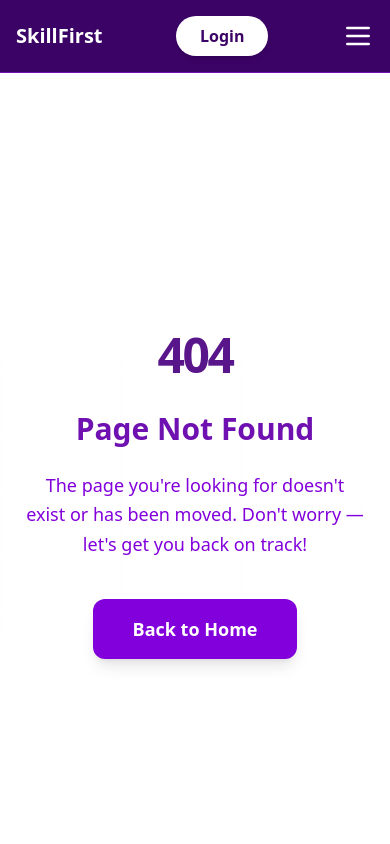
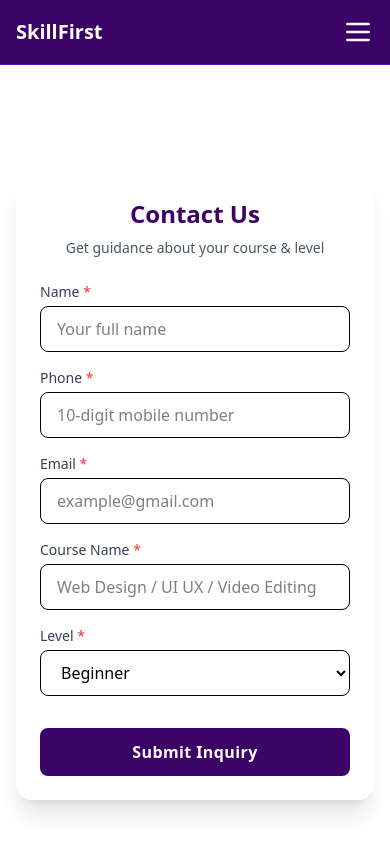
Before and after one commit to skillfirstacademy/SkillFirstFrontend, a React (Vite) app: page /contact in a window 390 px wide. Shown: the top 844 px of the page. Built offline with nearby package versions, Linux system fonts and the light colour scheme.

Commit message:
added navbar contact

```diff
--- a/src/App.jsx
+++ b/src/App.jsx
@@ -39,6 +39,7 @@ import MakeAdmin from "./Pages/admin/MakeAdmin";
 
 import AppToaster from "./Componnets/AppToaster";
 import "./App.css";
+import ContactForm from "./Pages/ContactForm";
 
 function App() {
   return (
@@ -53,6 +54,7 @@ function App() {
         <Route path="/courses" element={<CoursePage />} />
         <Route path="/login" element={<LoginPage />} />
         <Route path="/signup" element={<SignupPage />} />
+        <Route path="/contact" element={<ContactForm />} />
         <Route path="/forgot-password" element={<ForgotPassword />} />
         <Route path="/google-success" element={<GoogleSuccess />} />
 
--- a/src/Componnets/Navbar.jsx
+++ b/src/Componnets/Navbar.jsx
@@ -1,57 +1,54 @@
-import React from "react";
+import React, { useState } from "react";
 import { Link } from "react-router-dom";
 import { useSelector } from "react-redux";
-import Logo from "../assets/Logo.png";
-import profileImg from "../assets/icons8-account-100.png"
+import profileImg from "../assets/icons8-account-100.png";
 
 function Navbar() {
   const { isAuthenticated } = useSelector((state) => state.auth);
   const user = JSON.parse(localStorage.getItem("user"));
+  const [open, setOpen] = useState(false);
 
-  // ✅ ROLE BASED DASHBOARD ROUTE
+  // ROLE BASED DASHBOARD
   const dashboardRoute =
     user?.role === "admin" || user?.role === "superadmin"
       ? "/admin/dashboard"
       : "/student/dashboard";
+
   return (
     <nav className="bg-purple-950 border-b border-purple-800 sticky top-0 z-50">
       <div className="max-w-7xl mx-auto px-4 sm:px-6 lg:px-8">
         <div className="flex justify-between items-center py-4">
 
-          {/* Logo + Brand */}
-          <Link to="/" className="flex items-center gap-3 hover:opacity-90 transition">
-            {/* <img src={Logo} alt="SkillFirst Logo" className="h-9 w-auto" /> */}
-            <span className="text-xl md:text-2xl font-bold text-white">SkillFirst</span>
+          {/* Logo */}
+          <Link
+            to="/"
+            className="text-xl md:text-2xl font-bold text-white"
+          >
+            SkillFirst
           </Link>
 
           {/* Desktop Menu */}
           <div className="hidden md:flex items-center space-x-8">
-            <Link to="/" className="text-purple-200 hover:text-white transition">
+            <Link to="/" className="text-purple-200 hover:text-white">
               Home
             </Link>
-            <Link to="/about" className="text-purple-200 hover:text-white transition">
+            <Link to="/about" className="text-purple-200 hover:text-white">
               About
             </Link>
-            <Link to="/courses" className="text-purple-200 hover:text-white transition">
+            <Link to="/courses" className="text-purple-200 hover:text-white">
               Courses
+            </Link>
+            <Link to="/contact" className="text-purple-200 hover:text-white">
+              Contact
             </Link>
           </div>
 
-          {/* Right Side Auth */}
+          {/* Right Auth */}
+          <div className="hidden md:flex items-center">
             {!isAuthenticated ? (
               <Link
                 to="/login"
-              className="
-                bg-white
-                text-purple-950
-                font-semibold
-                px-6 py-2
-                rounded-full
-                hover:bg-purple-100
-                transition
-                shadow-md
-                hover:shadow-lg
-              "
+                className="bg-white text-purple-950 px-6 py-2 rounded-full font-semibold hover:bg-purple-100 transition"
               >
                 Login
               </Link>
@@ -59,32 +56,71 @@ function Navbar() {
               <div className="flex flex-col items-center">
                 <Link
                   to={dashboardRoute}
-              className="
-                w-10 h-10
-                flex items-center justify-center
-                rounded-full
-                bg-purple-800
-                text-white
-                hover:bg-purple-700
-                transition
-              "
-              title="Account"
+                  className="w-10 h-10 flex items-center justify-center rounded-full bg-purple-800 hover:bg-purple-700"
                 >
-              {/* Account Icon */}
-              <img src={profileImg} alt="profile"/>
+                  <img src={profileImg} alt="profile" className="w-6 h-6" />
                 </Link>
-            <p className="text-white">{user?.name}</p>
+                <p className="text-white text-xs mt-1">{user?.name}</p>
               </div>
             )}
+          </div>
 
-          {/* Mobile menu button */}
-          <button className="md:hidden text-white">
-            <svg className="w-8 h-8" fill="none" stroke="currentColor" viewBox="0 0 24 24">
-              <path strokeLinecap="round" strokeLinejoin="round" strokeWidth={2} d="M4 6h16M4 12h16M4 18h16" />
+          {/* Mobile Menu Button */}
+          <button
+            className="md:hidden text-white"
+            onClick={() => setOpen(!open)}
+          >
+            <svg
+              className="w-8 h-8"
+              fill="none"
+              stroke="currentColor"
+              viewBox="0 0 24 24"
+            >
+              <path
+                strokeLinecap="round"
+                strokeLinejoin="round"
+                strokeWidth={2}
+                d={open ? "M6 18L18 6M6 6l12 12" : "M4 6h16M4 12h16M4 18h16"}
+              />
             </svg>
           </button>
+        </div>
 
+        {/* Mobile Menu */}
+        {open && (
+          <div className="md:hidden pb-4 space-y-3">
+            <Link onClick={() => setOpen(false)} to="/" className="block text-purple-200 hover:text-white">
+              Home
+            </Link>
+            <Link onClick={() => setOpen(false)} to="/about" className="block text-purple-200 hover:text-white">
+              About
+            </Link>
+            <Link onClick={() => setOpen(false)} to="/courses" className="block text-purple-200 hover:text-white">
+              Courses
+            </Link>
+            <Link onClick={() => setOpen(false)} to="/contact" className="block text-purple-200 hover:text-white">
+              Contact
+            </Link>
+
+            {!isAuthenticated ? (
+              <Link
+                onClick={() => setOpen(false)}
+                to="/login"
+                className="inline-block mt-2 bg-white text-purple-950 px-6 py-2 rounded-full font-semibold"
+              >
+                Login
+              </Link>
+            ) : (
+              <Link
+                onClick={() => setOpen(false)}
+                to={dashboardRoute}
+                className="block text-purple-200 hover:text-white"
+              >
+                Dashboard
+              </Link>
+            )}
           </div>
+        )}
       </div>
     </nav>
   );
--- /dev/null
+++ b/src/Pages/ContactForm.jsx
@@ -0,0 +1,170 @@
+import React, { useState } from "react";
+import axios from "axios";
+import api from "../api/axios";
+import adminApi from "../api/adminApi";
+
+const ContactForm = () => {
+  const [formData, setFormData] = useState({
+    name: "",
+    phone: "",
+    email: "",
+    courseName: "",
+    level: "beginner",
+  });
+
+  const [loading, setLoading] = useState(false);
+  const [message, setMessage] = useState({ type: "", text: "" });
+
+  const handleChange = (e) => {
+    setFormData({ ...formData, [e.target.name]: e.target.value });
+  };
+
+  const handleSubmit = async (e) => {
+    e.preventDefault();
+    setLoading(true);
+    setMessage({ type: "", text: "" });
+
+    try {
+      const res = await adminApi.post("/contact/", formData);
+      setMessage({ type: "success", text: res.data.message });
+      setFormData({
+        name: "",
+        phone: "",
+        email: "",
+        courseName: "",
+        level: "beginner",
+      });
+    } catch (err) {
+      setMessage({
+        type: "error",
+        text: err.response?.data?.message || "Something went wrong!",
+      });
+    } finally {
+      setLoading(false);
+    }
+  };
+
+  return (
+    <div className="min-h-screen flex items-center justify-center px-4">
+      <div className="w-full max-w-lg bg-white/95 backdrop-blur rounded-2xl shadow-xl p-6 sm:p-8">
+
+        {/* Heading */}
+        <h2 className="text-2xl sm:text-3xl font-bold text-purple-950 text-center mb-2">
+          Contact Us
+        </h2>
+        <p className="text-sm text-gray-600 text-center mb-6">
+          Get guidance about your course & level
+        </p>
+
+        {/* Alert */}
+        {message.text && (
+          <div
+            className={`mb-4 p-3 rounded-md text-sm font-medium ${
+              message.type === "success"
+                ? "bg-green-100 text-green-700"
+                : "bg-red-100 text-red-700"
+            }`}
+          >
+            {message.text}
+          </div>
+        )}
+
+        {/* Form */}
+        <form onSubmit={handleSubmit} className="space-y-4">
+
+          {/* Name */}
+          <div>
+            <label className="block text-sm font-medium text-gray-700 mb-1">
+              Name <span className="text-red-500">*</span>
+            </label>
+            <input
+              type="text"
+              name="name"
+              value={formData.name}
+              onChange={handleChange}
+              required
+              className="w-full px-4 py-2.5 border rounded-lg focus:ring-2 focus:ring-purple-600 focus:border-purple-600 outline-none"
+              placeholder="Your full name"
+            />
+          </div>
+
+          {/* Phone */}
+          <div>
+            <label className="block text-sm font-medium text-gray-700 mb-1">
+              Phone <span className="text-red-500">*</span>
+            </label>
+            <input
+              type="tel"
+              name="phone"
+              value={formData.phone}
+              onChange={handleChange}
+              required
+              className="w-full px-4 py-2.5 border rounded-lg focus:ring-2 focus:ring-purple-600 focus:border-purple-600 outline-none"
+              placeholder="10-digit mobile number"
+            />
+          </div>
+
+          {/* Email */}
+          <div>
+            <label className="block text-sm font-medium text-gray-700 mb-1">
+              Email <span className="text-red-500">*</span>
+            </label>
+            <input
+              type="email"
+              name="email"
+              value={formData.email}
+              onChange={handleChange}
+              required
+              className="w-full px-4 py-2.5 border rounded-lg focus:ring-2 focus:ring-purple-600 focus:border-purple-600 outline-none"
+              placeholder="example@gmail.com"
+            />
+          </div>
+
+          {/* Course */}
+          <div>
+            <label className="block text-sm font-medium text-gray-700 mb-1">
+              Course Name <span className="text-red-500">*</span>
+            </label>
+            <input
+              type="text"
+              name="courseName"
+              value={formData.courseName}
+              onChange={handleChange}
+              required
+              className="w-full px-4 py-2.5 border rounded-lg focus:ring-2 focus:ring-purple-600 focus:border-purple-600 outline-none"
+              placeholder="Web Design / UI UX / Video Editing"
+            />
+          </div>
+
+          {/* Level */}
+          <div>
+            <label className="block text-sm font-medium text-gray-700 mb-1">
+              Level <span className="text-red-500">*</span>
+            </label>
+            <select
+              name="level"
+              value={formData.level}
+              onChange={handleChange}
+              className="w-full px-4 py-2.5 border rounded-lg focus:ring-2 focus:ring-purple-600 focus:border-purple-600 outline-none"
+            >
+              <option value="beginner">Beginner</option>
+              <option value="intermediate">Intermediate</option>
+              <option value="advanced">Advanced</option>
+            </select>
+          </div>
+
+          {/* Button */}
+          <button
+            type="submit"
+            disabled={loading}
+            className="w-full mt-4 bg-purple-950 text-white py-3 rounded-lg font-semibold tracking-wide hover:bg-purple-900 transition disabled:bg-gray-400"
+          >
+            {loading ? "Submitting..." : "Submit Inquiry"}
+          </button>
+        </form>
+      </div>
+    </div>
+  );
+};
+
+export default ContactForm;
```
Lines whose indentation alone changed are shown as unchanged.
